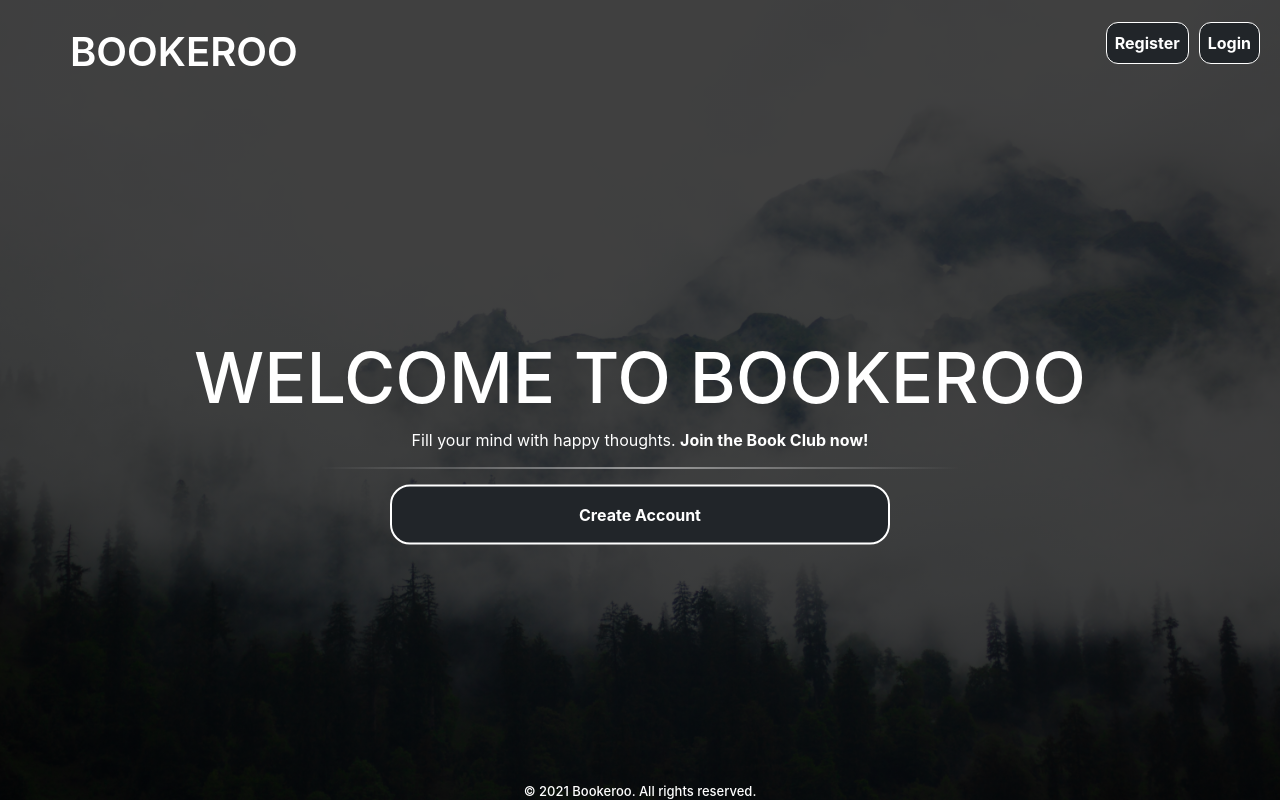
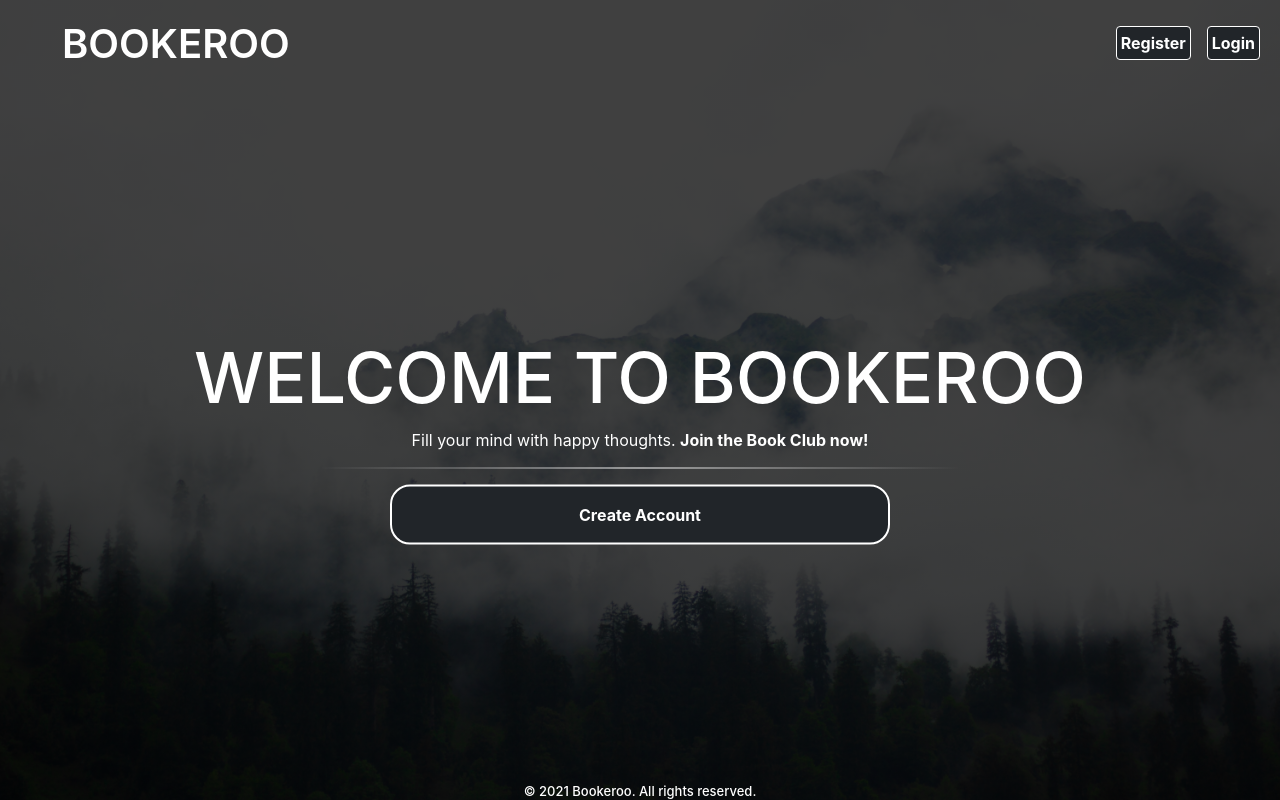
Before and after one commit to s3844467/JUVKS, a React (Create React App) app in the folder FrontEnd/myfirstapp/: page / in a window 1280 px wide. Built offline with nearby package versions, Linux system fonts and the light colour scheme; the HTML template or start-up script is replaced by a standard one.

Commit message:
editted header buttons

```diff
--- a/FrontEnd/myfirstapp/src/components/Layout/Header.js
+++ b/FrontEnd/myfirstapp/src/components/Layout/Header.js
@@ -22,35 +22,35 @@ class Header extends Component {
                         <a className="bookeroo-title" href="/">
                             Bookeroo
                         </a>
-                        <ul className="navbar-partials">
+                        <div className="navbar-partials">
 
                         {security.validToken ?
                         <>
-                            <li className="navbar-item">
-                                <a className="navbar-page-loginlink" onClick={this.onClick}>
+                            <div className="navbar-item">
+                                <button className="navbar-btn" onClick={this.onClick}>
                                     Logout
-                                </a>
-                            </li>
+                                </button>
+                            </div>
                         </>
                         :
                         <>
-                            <li className="navbar-item">
+                            <div className="navbar-item">
                                 <a className="navbar-page-registerlink" href="register">
-                                    <button className="navbar-button-register">
+                                    <button className="navbar-btn">
                                         Register
                                     </button>
                                 </a>
-                            </li>
-                            <li className="navbar-item">
+                            </div>
+                            <div className="navbar-item">
                                 <a className="navbar-page-loginlink" href="login">
-                                    <button className="navbar-button-login">
+                                    <button className="navbar-btn">
                                         Login
                                     </button>
                                 </a>
-                            </li>
+                            </div>
                         </>
                         }
-                        </ul>
+                        </div>
 
                     </div>
                 </div>
--- a/FrontEnd/myfirstapp/src/components/Styles/Header.css
+++ b/FrontEnd/myfirstapp/src/components/Styles/Header.css
@@ -52,7 +52,7 @@ Styling of everything inside navbar
   display: flex;
   align-items: center;
   justify-content: space-between;
-  padding: 20px;
+  padding: 12px;
 }
 
 /*
@@ -84,25 +84,31 @@ Styling for login button
   cursor: pointer;
 }
 
+.navbar-partials {
+  display: flex;
+  justify-content: space-evenly;
+  align-items: center;
+}
+
 /*
 Styling for register button
 */
-.navbar-button-register {
+.navbar-btn {
   font-size: 1rem;
   font-weight: bold;
   color: white;
   background-color: #212529;
   border: 1px solid white;
-  padding: 0.5rem;
-  border-radius: 12px;
-  margin-left: 10px;
+  padding: 4px;
+  border-radius: 4px;
+  margin: 0 8px 0 8px;
+  transition: 0.2s;
 }
 
-.navbar-button-register:hover {
-  border-color: #ffffff;
+.navbar-btn:hover {
+  /* border-color: #ffffff; */
   background: linear-gradient(to right, #9d4edd, #56cfe1);
-  box-shadow: 0 0.5em 0.5em -0.4em #ffffff;
-  transform: translateY(-0.25em);
+  transform: scale(1.04);
   cursor: pointer;
 }
 
```
